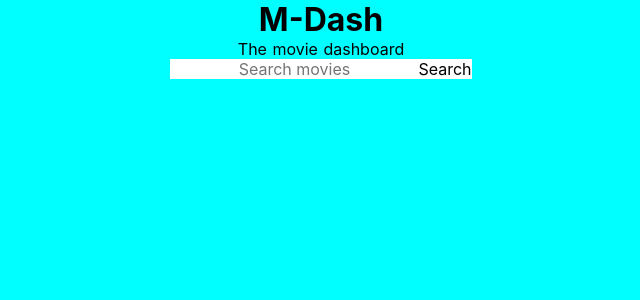
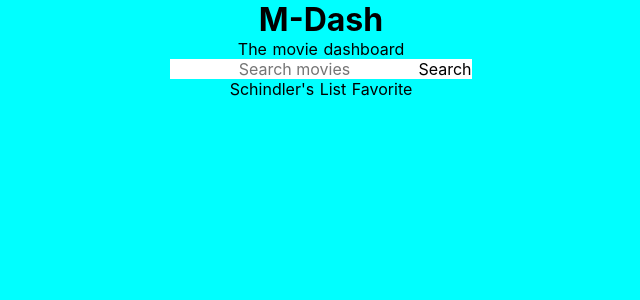
Before and after one commit to wkcodes/m_dash, a Nuxt app: page / in a window 1280 px wide. Shown: the top 300 px of the page, without its empty margins (319-959 px from the left). Built offline with nearby package versions, Linux system fonts and the light colour scheme.

Commit message:
refactored components and architecture

```diff
--- a/components/Search.vue
+++ b/components/List.vue
@@ -4,8 +4,16 @@
       <input v-model="search_input" placeholder="Search movies" />
       <input type="submit" value="Search" />
     </form>
+    <ul>
+      <li v-for="movie in movies" :key="movie.title">
+        {{ movie.title }}
+        <button @click="favorite(movie)">Favorite</button>
+      </li>
+    </ul>
   </div>
 </template>
+
+<!--on search, first js function runs to check cache to see if movie title is found, if not, query the api-->
 
 <script>
 import axios from "axios";
@@ -14,14 +22,22 @@ export default {
   data() {
     return {
       search_input: null,
-      movies: ["the matrix", "flintstones", "home alone"],
+      movies: [
+        {
+          title: "The Shawshank Redemption",
+          title: "Titanictic",
+          title: "Schindler's List",
+        },
+      ],
+      favorites: [],
     };
   },
   mounted() {
     axios;
     //.get("https://imdb-api.com/en/API/Search/k_2uhdy54b/inception 2010")
     //.then((response) => console.log(response));
-    console.log("Search components mounted");
+    console.log("List mounted");
+    // use movie list to populate meta data for seo
   },
   methods: {
     onSubmit(e) {
@@ -33,6 +49,10 @@ export default {
       let search = this.search_input;
       console.log("hello from the query" + search);
     },
+    favorite(movie) {
+      this.favorites.push(movie);
+      console.log("Favorites :" + toString(this.favorites));
+    },
   },
 };
 </script>
--- a/pages/index.vue
+++ b/pages/index.vue
@@ -3,18 +3,34 @@
     <!--Make this into header component-->
     <h1>M-Dash</h1>
     <p>The movie dashboard</p>
-    <Search />
+    <List />
   </div>
 </template>
 
 <script>
+// a scrolling poster of movies before user enters movie
+
 // libraries etc.
-
+import axios from "axios";
 // components
 import Movie from "../components/Movie.vue";
-import Search from "../components/Search.vue";
-export default {};
+import List from "../components/List.vue";
+export default {
+  data() {
+    return {};
+  },
+  mounted() {
+    axios;
+
+    localStorage.setItem("test", 1);
+    console.log("index mounted");
+    //.get("https://imdb-api.com/en/API/Top250Movies/k_2uhdy54b")
+    //.then((response) => console.log(response));
+  },
+};
 </script>
+
+
 
 <style>
 * {
```
Also changed, not shown: 1 other file (tests, documents, lock files or other folders).
